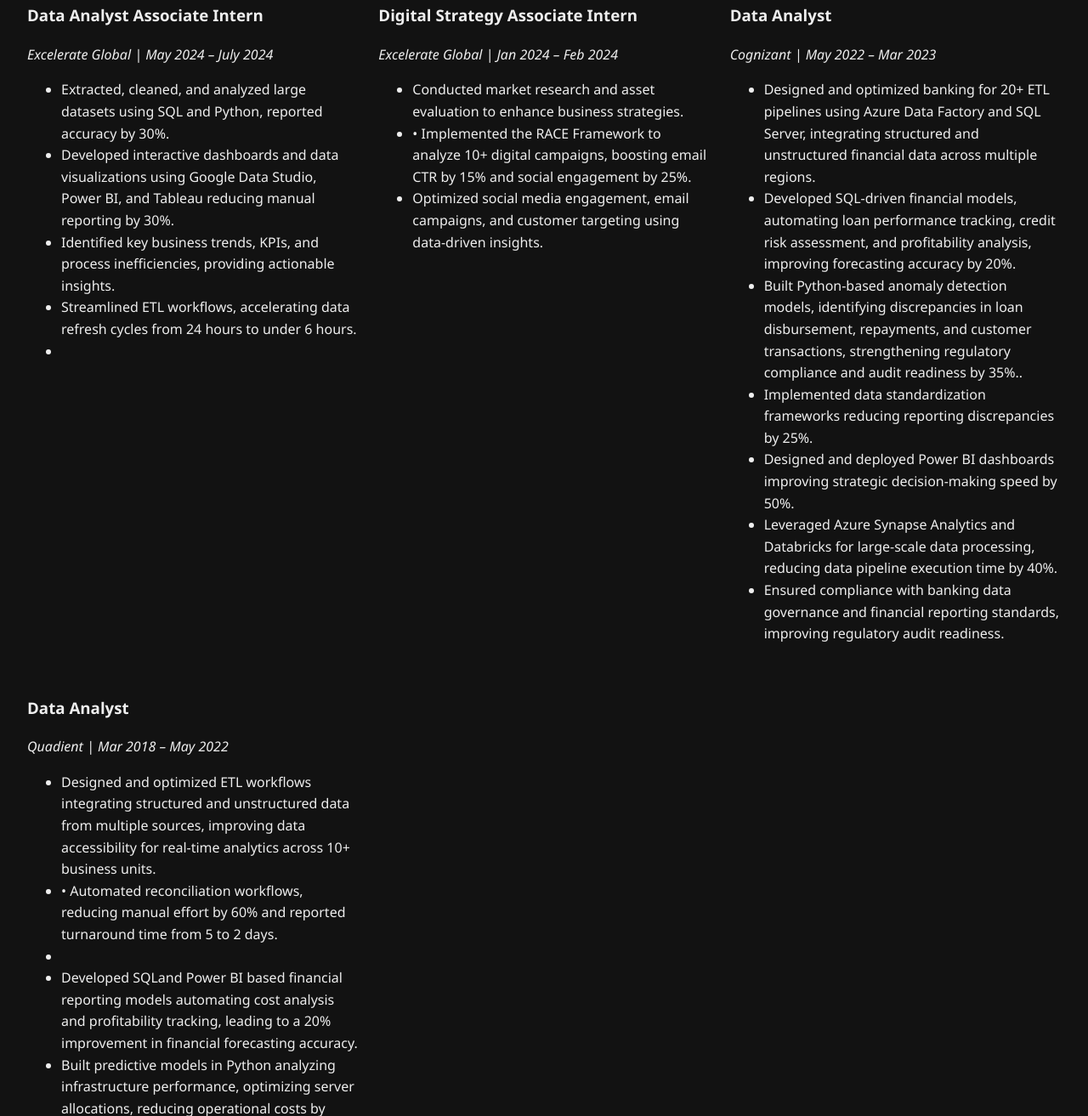
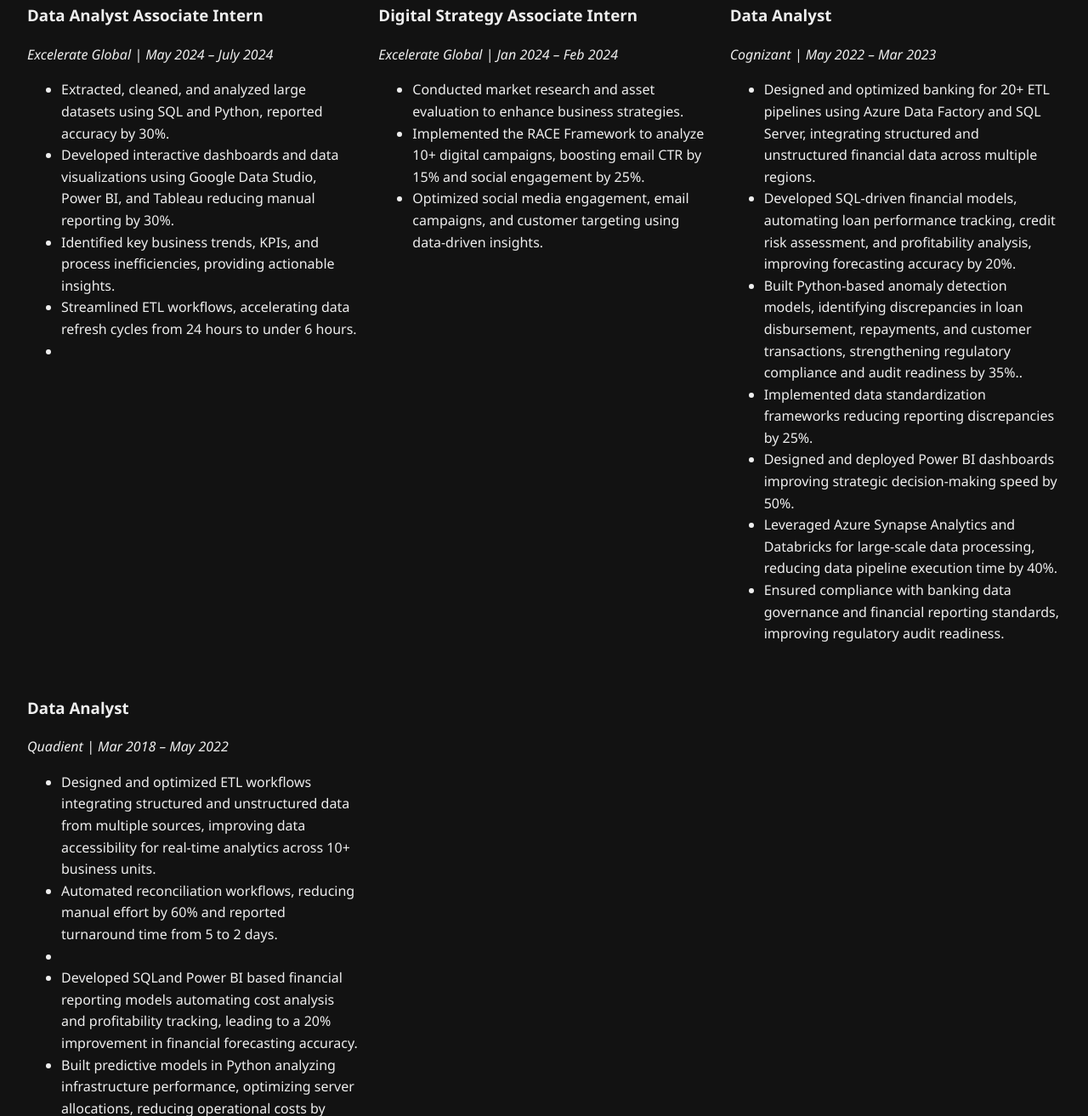
Before and after one commit to katlakavyasri/Kavya-Sri-Katla, a website: page index.html in a window 1280 px wide. Shown: the part 649-1962 px from the top of the page at 85% size. Drawn offline with nearby package versions, Linux system fonts and the light colour scheme; a web font is replaced by a local one.

Commit message:
Update index.html

```diff
--- a/index.html
+++ b/index.html
@@ -321,7 +321,7 @@
       <p><em>Excelerate Global | Jan 2024 – Feb 2024</em></p>
       <ul>
         <li>Conducted market research and asset evaluation to enhance business strategies.</li>
-            <li>•	Implemented the RACE Framework to analyze 10+ digital campaigns, boosting email CTR by 15% and social engagement by 25%.</li>
+            <li>Implemented the RACE Framework to analyze 10+ digital campaigns, boosting email CTR by 15% and social engagement by 25%.</li>
             <li>Optimized social media engagement, email campaigns, and customer targeting using data-driven insights.</li>
       </ul>
     </div>
@@ -345,7 +345,7 @@
       <p><em>Quadient | Mar 2018 – May 2022</em></p>
       <ul>
         <li>Designed and optimized ETL workflows integrating structured and unstructured data from multiple sources, improving data accessibility for real-time analytics across 10+ business units.</li>
-            <li>•	Automated reconciliation workflows, reducing manual effort by 60% and reported turnaround time from 5 to 2 days.<li>
+            <li>Automated reconciliation workflows, reducing manual effort by 60% and reported turnaround time from 5 to 2 days.<li>
             <li>Developed SQLand Power BI based financial reporting models automating cost analysis and profitability tracking, leading to a 20% improvement in financial forecasting accuracy.</li>
             <li>Built predictive models in Python analyzing infrastructure performance, optimizing server allocations, reducing operational costs by $500K annually.</li>
             <li>Implemented master data governance framework reducing data discrepancies by 20%.</li>
```
